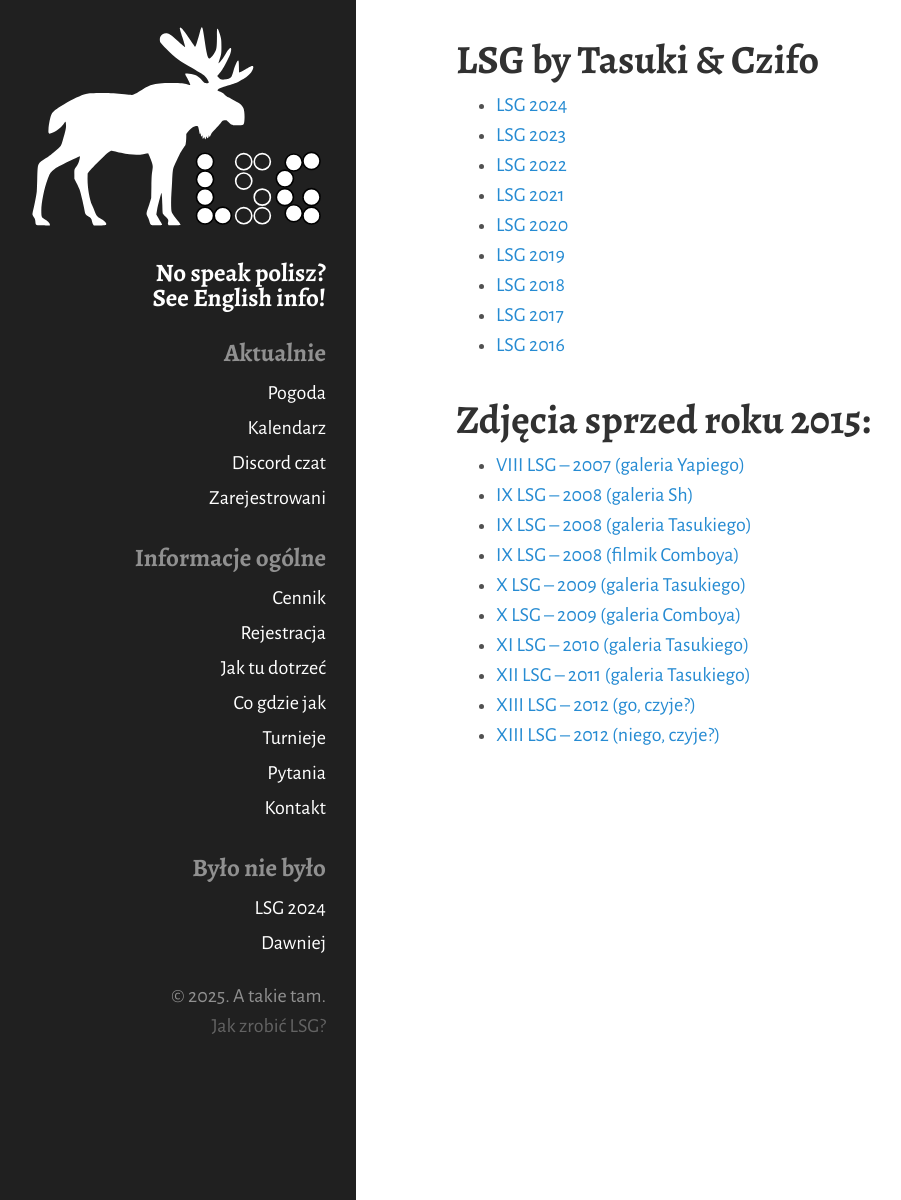
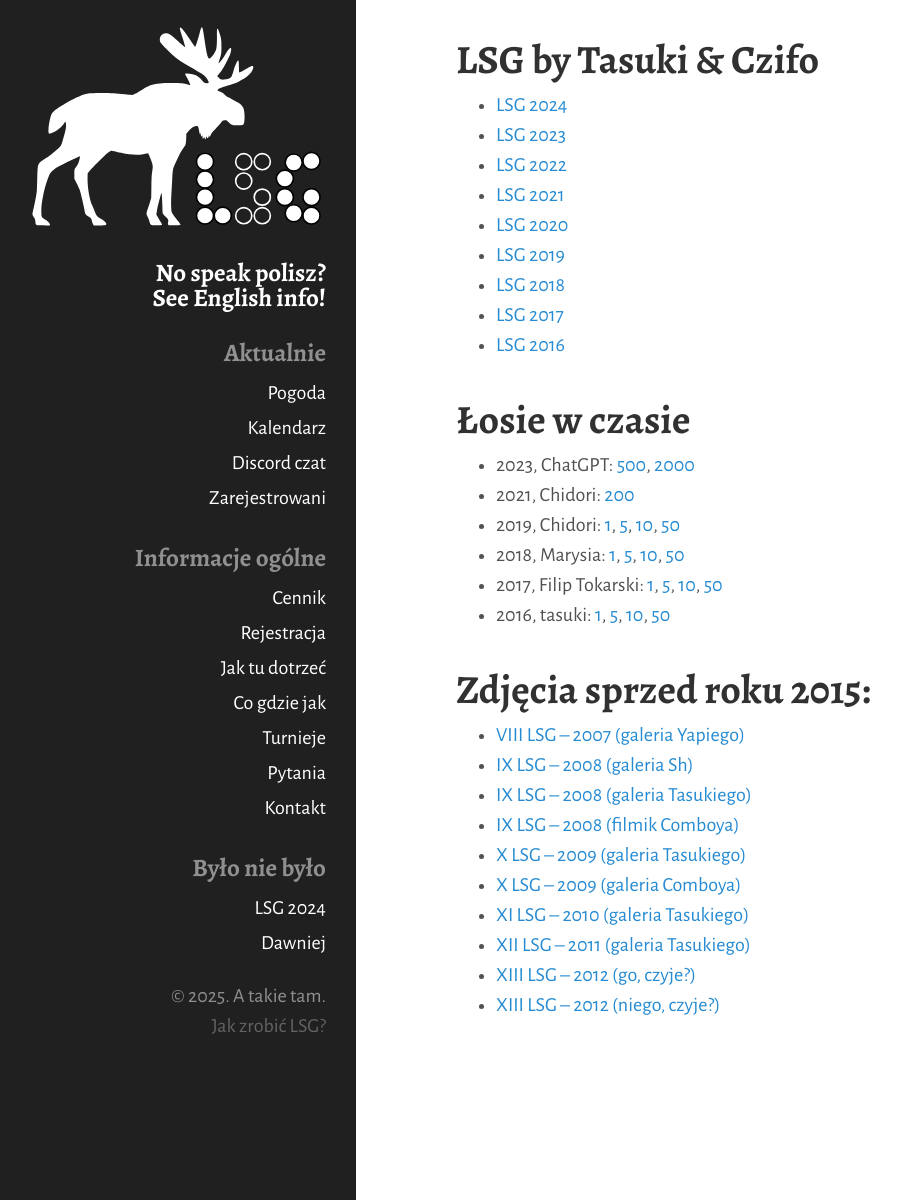
Before and after one commit to tasuki/lsg, a Jekyll site: the page built from dawniej.md, in a window 1280 px wide. Shown: the whole page, without its empty margins (4-905 px from the left). Built offline with Jekyll 4.4.1, drawn with Linux system fonts in a browser that asks for light colours.

Commit message:
Łosie w czasie

```diff
--- a/dawniej.md
+++ b/dawniej.md
@@ -15,6 +15,36 @@ title: Dawniej
 - [LSG 2017](/2017)
 - [LSG 2016](/2016)
 
+
+## Łosie w czasie
+
+- 2023, ChatGPT:
+  [500](/public/losie/2023/500.pdf),
+  [2000](/public/losie/2023/2000.pdf)
+- 2021, Chidori:
+  [200](/public/losie/2021/200.pdf)
+- 2019, Chidori:
+  [1](/public/losie/2019/01.pdf),
+  [5](/public/losie/2019/05.pdf),
+  [10](/public/losie/2019/10.pdf),
+  [50](/public/losie/2019/50.pdf)
+- 2018, Marysia:
+  [1](/public/losie/2018/01.pdf),
+  [5](/public/losie/2018/05.pdf),
+  [10](/public/losie/2018/10.pdf),
+  [50](/public/losie/2018/50.pdf)
+- 2017, Filip Tokarski:
+  [1](/public/losie/2017/01.pdf),
+  [5](/public/losie/2017/05.pdf),
+  [10](/public/losie/2017/10.pdf),
+  [50](/public/losie/2017/50.pdf)
+- 2016, tasuki:
+  [1](/public/losie/2016/01.pdf),
+  [5](/public/losie/2016/05.pdf),
+  [10](/public/losie/2016/10.pdf),
+  [50](/public/losie/2016/50.pdf)
+
+
 ## Zdjęcia sprzed roku 2015:
 
 - <a href="https://photos.app.goo.gl/a9Zh9Bxa83WhSD6W9">VIII LSG -- 2007 (galeria Yapiego)</a>
```
Also changed, not shown: 19 other files.
